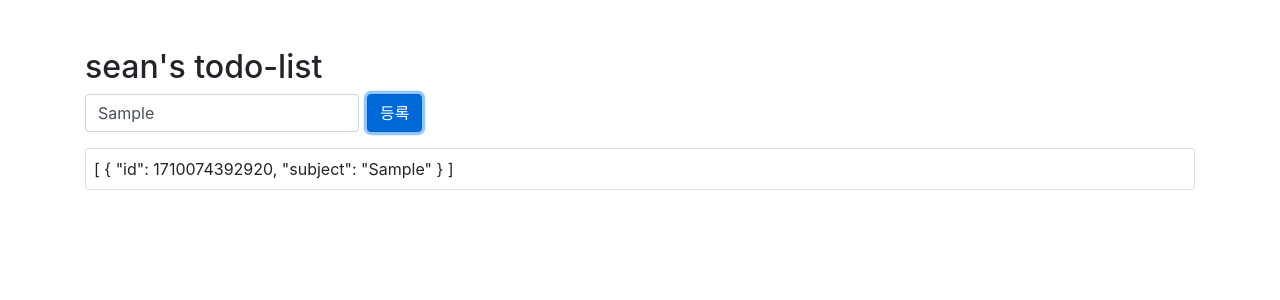
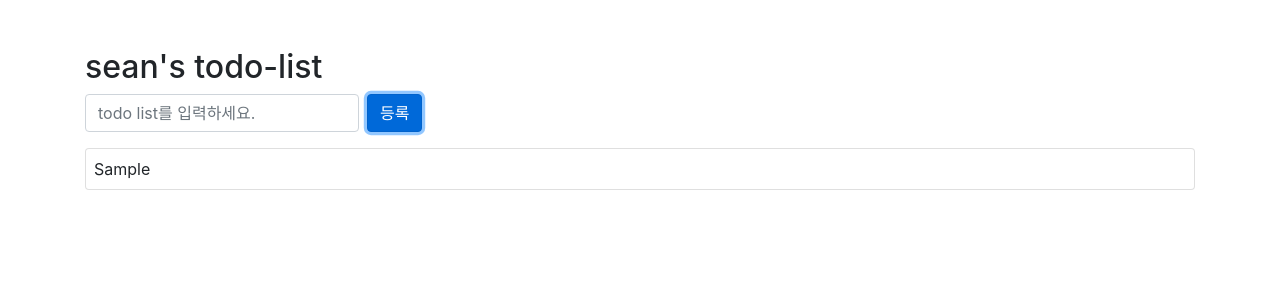
Before and after one commit to devmango1128/sean-todoList, a Vue app: page / in a window 1280 px wide. Both pictures are taken after typing "Sample" into the empty fields and a click on the button "등록". Shown: the top 300 px of the page. Built offline with nearby package versions, Linux system fonts and the light colour scheme.

Commit message:
#2 I added a feature to display the data list in reverse order.

```diff
--- a/src/App.vue
+++ b/src/App.vue
@@ -10,9 +10,9 @@
         <button class="btn btn-primary" type="submit">등록</button>
       </div>
     </form>
-    <div class="card mt-3">
+    <div v-for="todo in reversedItems" :key="todo.id" class="card mt-3">
       <div class="card-body p-2">
-          {{ todos }}
+          {{ todo.subject }}
       </div>
     </div>
   </div>
@@ -20,7 +20,7 @@
 
 <script>
 
-import { ref } from 'vue';
+import { ref, computed } from 'vue';
 
 export default {
   setup() {
@@ -33,13 +33,18 @@ export default {
           id : Date.now(),
           subject : todo.value
       })
+      todo.value = '';
     }
 
     return {
       type,
       todo,
       todos,
-      todoAdd
+      todoAdd,
+      reversedItems: computed(() => {
+        // 배열을 역순으로 반환
+        return Array.isArray(todos.value) ? todos.value.slice().reverse() : [];
+      }),
     }
   }
 }
```
